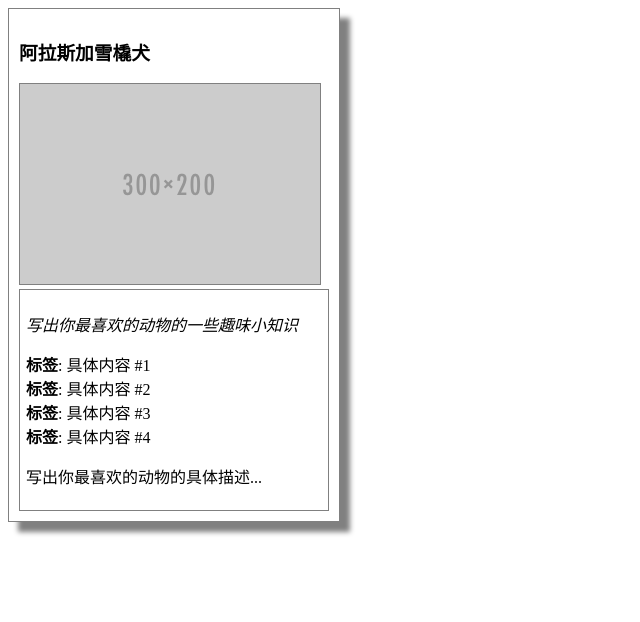
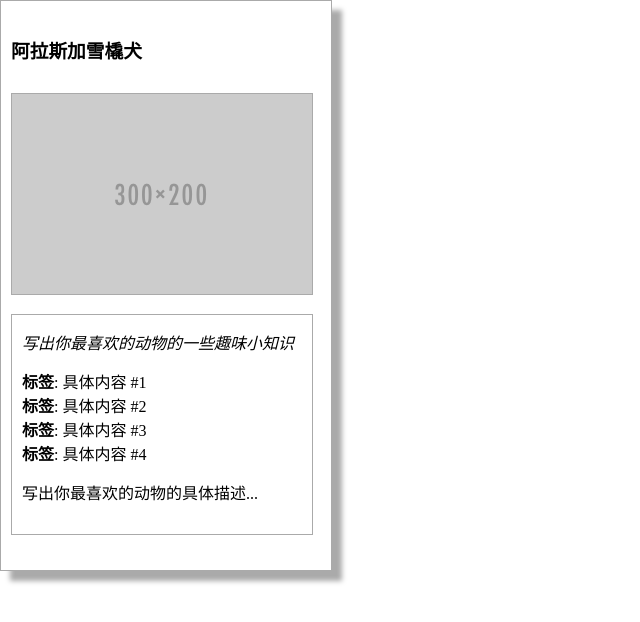
Before and after one commit to dawn0802/udacity, a plain HTML site: page P2-动物交换卡/card.html in a window 1280 px wide. Shown: the whole page, without its empty margins (0-640 px from the left). Drawn offline with Linux system fonts and the light colour scheme.

Commit message:
样式完成

```diff
--- a/P2-动物交换卡/styles.css
+++ b/P2-动物交换卡/styles.css
@@ -1,38 +1,52 @@
-.animal-card {
-    border: 1px solid gray;
-    padding: 10px;
-    width: 310px;
-    -webkit-box-shadow: 10px 10px 5px 0px gray;
-    -moz-box-shadow: 10px 10px 5px 0px gray;
-    box-shadow: 10px 10px 5px 0px gray;
+* {
+    padding: 0;
+    margin: 0;
 }
 
-.animal-card>img {
+.animal-card > * {
+    margin-bottom: 15px;
+}
+
+.animal-card-content > * {
+    margin-bottom: 15px;
+}
+
+.animal-card {
+    border: 1px solid #AAAAAA;
+    padding: 20px 10px;
+    width: 310px;
+    -webkit-box-shadow: 10px 10px 5px #AAAAAA;
+    -moz-box-shadow: 10px 10px 5px #AAAAAA;
+    box-shadow: 10px 10px 5px #AAAAAA;
+}
+
+.animal-card > h3 {
+    padding: 15px 0;
+}
+
+.animal-card > img {
     width: 300px;
     height: 200px;
-    border: 1px solid gray;
+    border: 1px solid #AAAAAA;
+    margin-bottom: 15px;
 }
 
 .animal-card-content {
-    border: 1px solid gray;
-    padding: 6px;
+    border: 1px solid #AAAAAA;
+    padding: 15px 10px;
     text-align: left;
+    width: 280px;
 }
 
-.animal-card-content>p:nth-child(1) {
+.animal-card-content > p:nth-child(1) {
     font-style: italic;
 }
 
 .animal-card ul {
-    padding: 0;
-    margin: 0;
     text-align: left;
-}
-
-.animal-card-content li {
     list-style: none;
 }
 
-.animal-card-content>ul>li>span {
+.animal-card-content > ul > li > span {
     font-weight: bold;
 }
```
